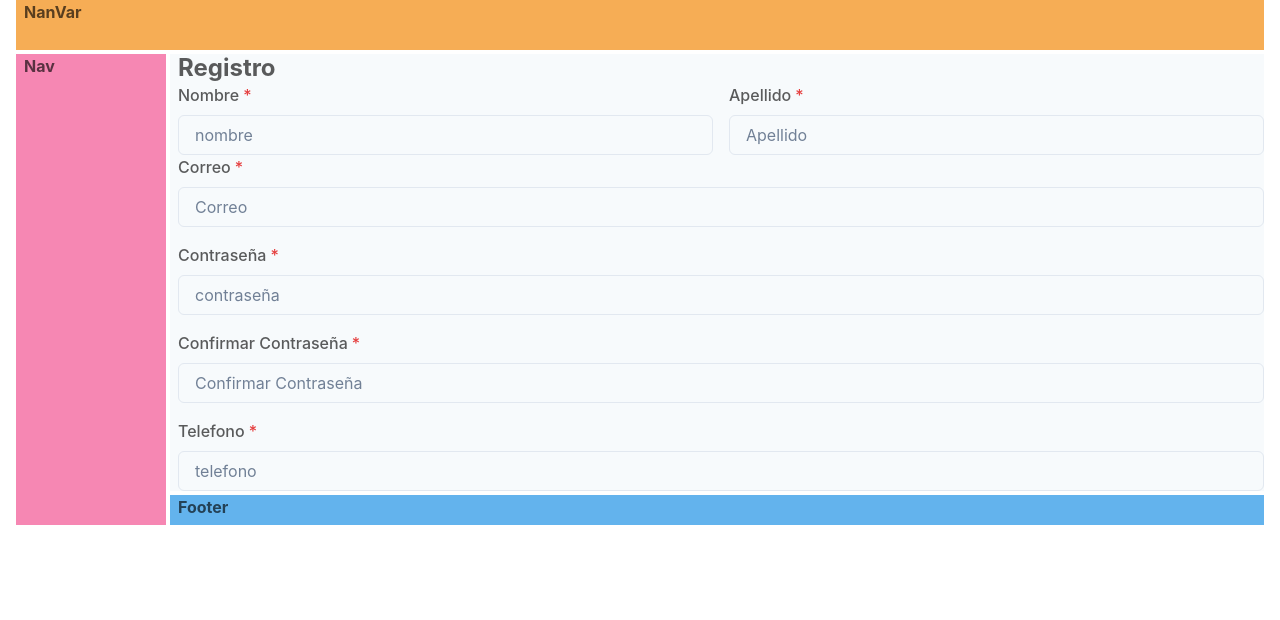
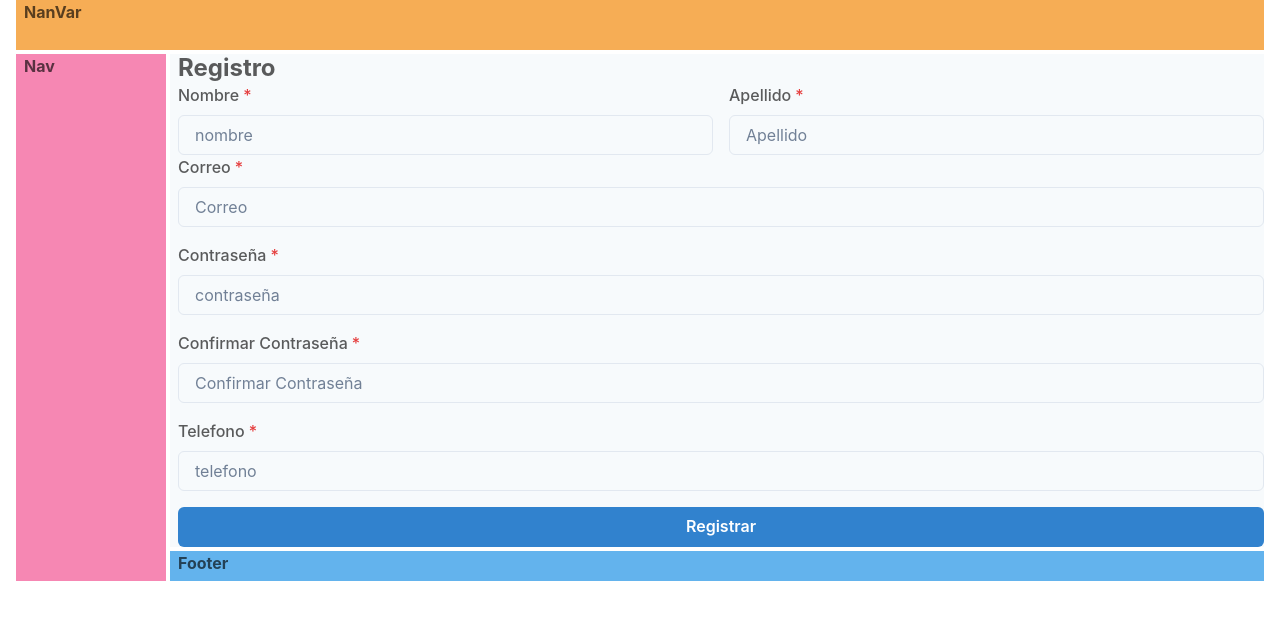
Before and after one commit to Oseas1995/emart, a React (Vite) app: page / in a window 1280 px wide. Shown: the top 620 px of the page. Built offline with nearby package versions, Linux system fonts and the light colour scheme.

Commit message:
Agregado Buttom

```diff
--- a/src/componentes/Registro.jsx
+++ b/src/componentes/Registro.jsx
@@ -1,4 +1,4 @@
-import { FormControl, FormLabel, Grid, Heading, Input, Stack } from '@chakra-ui/react'
+import { FormControl, FormLabel, Grid, Heading, Input, Stack, Button } from '@chakra-ui/react'
 
 const Registro = () => {
     return (
@@ -32,7 +32,9 @@ const Registro = () => {
                         <FormLabel>Telefono</FormLabel>
                         <Input type='texto' name='telefono' placeHolder='telefono' />
                     </FormControl>
+                    <Button colorScheme='blue'>Registrar</Button>
                 </Stack>
+
             </form>
         </>
     )
```
